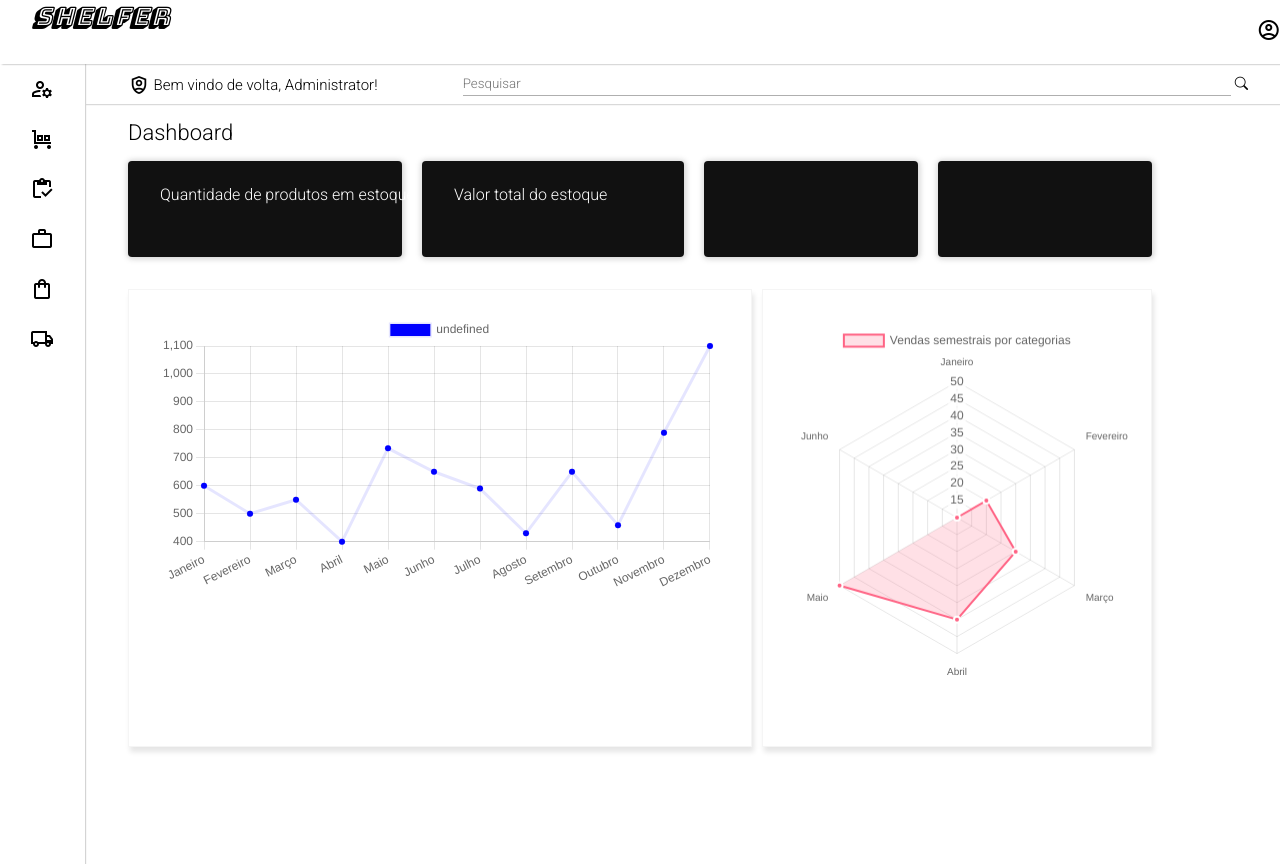
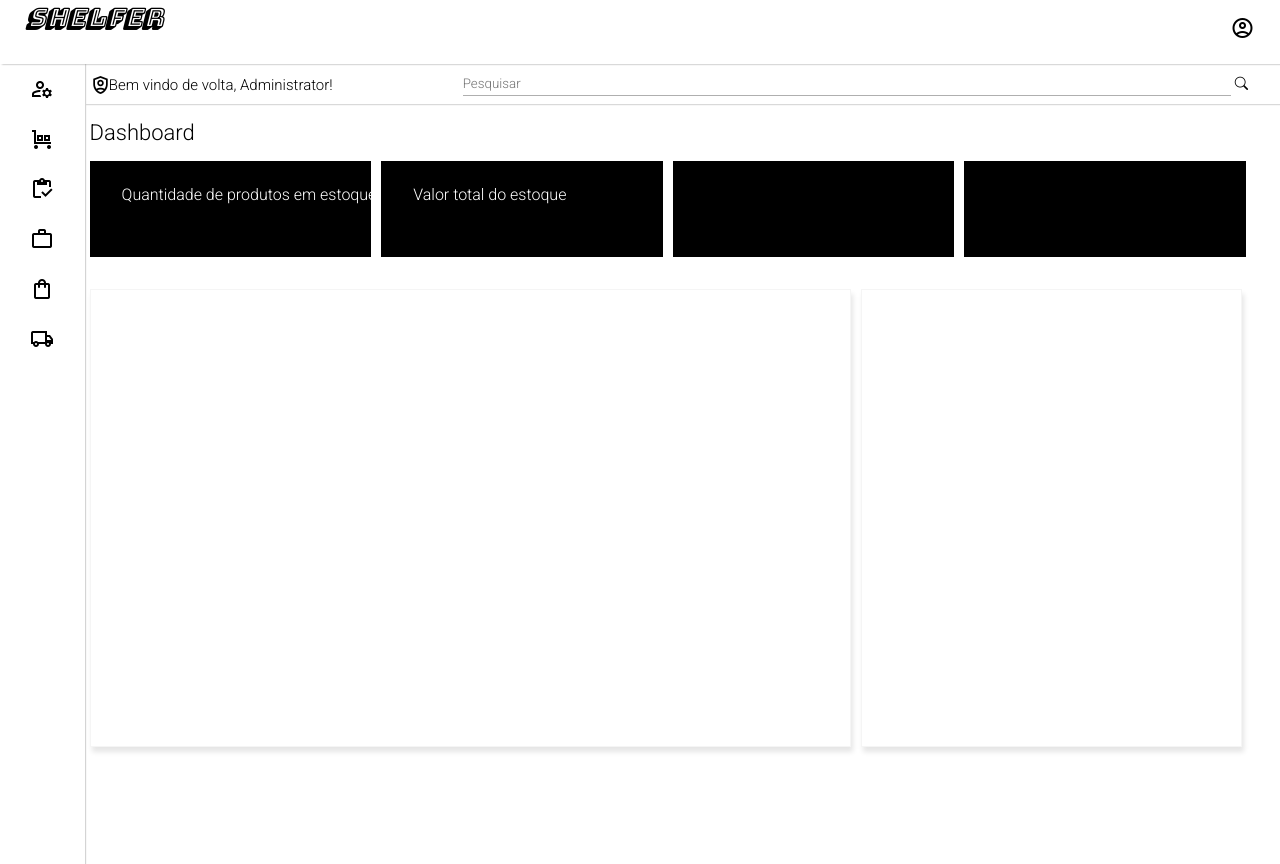
Before and after one commit to Henrydonpax/PROJETO-SHELFER-2024, a website: page public/home2.html in a window 1280 px wide. Before the commit the page ends 800 px from the top, so only its background shows below. Drawn offline with nearby package versions, Linux system fonts and the light colour scheme; no server answers; a web font is replaced by a local one.

Commit message:
Mudanças da tela home

```diff
--- a/public/css/home2.css
+++ b/public/css/home2.css
@@ -84,9 +84,9 @@ body{
 
 
 .logo {
+    margin-left: 2%;
+    margin-top: 0.1%;
 
-    margin-left: 2.5vw;
-    z-index: 91;
 }
 
 .logo H1{
@@ -97,24 +97,10 @@ body{
 }
 
 .user-icon {
-    display: flex;
-    align-items: center;
-    margin-left: 85vw;
-    font-size: 20px;
-    color: #000;
-    cursor: pointer;
+   position: fixed;
+   top: 2%;
+   right: 2%;
 }
-
-
-.arrow  {
-    display: flex;
-    justify-content: flex-end;
-    padding-top: 11px;
-    padding-right: 10px;
-    padding-bottom: 12px;
-    cursor: pointer;
-}
-
 
 
 .search-bar{
@@ -152,23 +138,24 @@ body{
     font-size: 22px;
     position: fixed;
     top: 9.2vh;
-    left: 10vw;
+    left: 7%;
 }
 
 .log p{
  vertical-align: middle;
  position: fixed;
  top: 9.5vh;
- left:12vw;
+ left:8.5%;
  font-size: 15px;
 }
 
 .central{
     position: absolute;
-    width: 80vw;
-    height:20vh;
-    top: 20vh;
-    left: 10vw;
+    width: 90%;
+    height:100%;
+    top: 20%;
+    left: 7%;
+    right: 7%;
     background-color: #ffffff;
     z-index: 90;
     transition: 0.8s eaase;
@@ -181,20 +168,30 @@ body{
     font-size: 22px;
 
 }
+
 .central-grid {
     display: grid;
-    grid-template-columns: repeat(4, 2fr);
-    grid-gap: 20px; /* Espaçamento entre as células */
-    background-color: rgb(255, 255, 255);
-    flex-direction: row;
+    grid-template-columns: repeat(4,2fr);
+    grid-gap: 10px;
+
+
 }
-
 
 
 .central-grid p[class="box-title"] {
     margin-top: 3vh;
     margin-left: 4vh;
+    color: white;
+}
 
+
+
+.box {
+    display: flex;
+    width: 22vw;
+    height: 12vh;
+    background-color: black;
+    color: white;
 }
 
 #quantidadeProdutos {
@@ -202,7 +199,6 @@ body{
     margin-right:1vw;
     margin-left: -2vw;
     font-size: 22px;
-
 }
 
 #valorTotalItens {
@@ -219,23 +215,7 @@ body{
     margin-right:1vw;
     margin-left: 5vw;
     font-size: 22px;
-
-
 }
-.box {
-    width: 100%; /* 100% da largura da célula */
-    height: 12vh; /* 100% da altura da célula */
-    background-color: #111111;
-    box-shadow: 0.5px 0.5px 5px 2px rgba(129, 129, 129, 0.3);
-    color: rgb(255, 255, 255);
-    border-radius: 4px;
-    display: flex;
-    white-space: nowrap;
-
-
-}
-
-
 
 
 .central-grid a{
@@ -254,27 +234,28 @@ body{
 }
 
 .down-grid {
-    display: flex;
-    justify-content: space-between;
-    border-radius: 10px;
+    display: grid;
+    grid-template-columns: 2fr 1fr;
+    grid-gap:10px;
+    margin-top: 4vh;
+
+
 
 }
 
 .box-canva{
-    margin-top:4vh;
-    width: 52.8vw;
+
     height: 57vh;
     border: 1px solid whitesmoke;
-    box-shadow: 2px 5px 5px rgba(0, 0, 0, 0.1); /* Adicione um box shadow */
-    margin-right: 10px;
+    box-shadow: 2px 5px 5px rgba(0, 0, 0, 0.1);
 
 }
 
 .box-canva2{
-    margin-top:4vh;
-    width: 52.8vh;
+
+
     border: 1px solid whitesmoke;
-    box-shadow: 2px 5px 5px rgba(0, 0, 0, 0.1); /* Adicione um box shadow */
+    box-shadow: 2px 5px 5px rgba(0, 0, 0, 0.1);
 }
 
 
--- a/public/home2.html
+++ b/public/home2.html
@@ -163,11 +163,11 @@
             <div class="down-grid">
 
                 <div class="box-canva">
-                    <canvas id="myChart"></canvas>
+                    <!--<canvas id="myChart"></canvas>-->
                 </div>
 
                 <div class="box-canva2">
-                    <canvas id="myRadarChart"></canvas>
+                    <!--<canvas id="myRadarChart"></canvas>-->
                 </div>
 
             </div>
```
